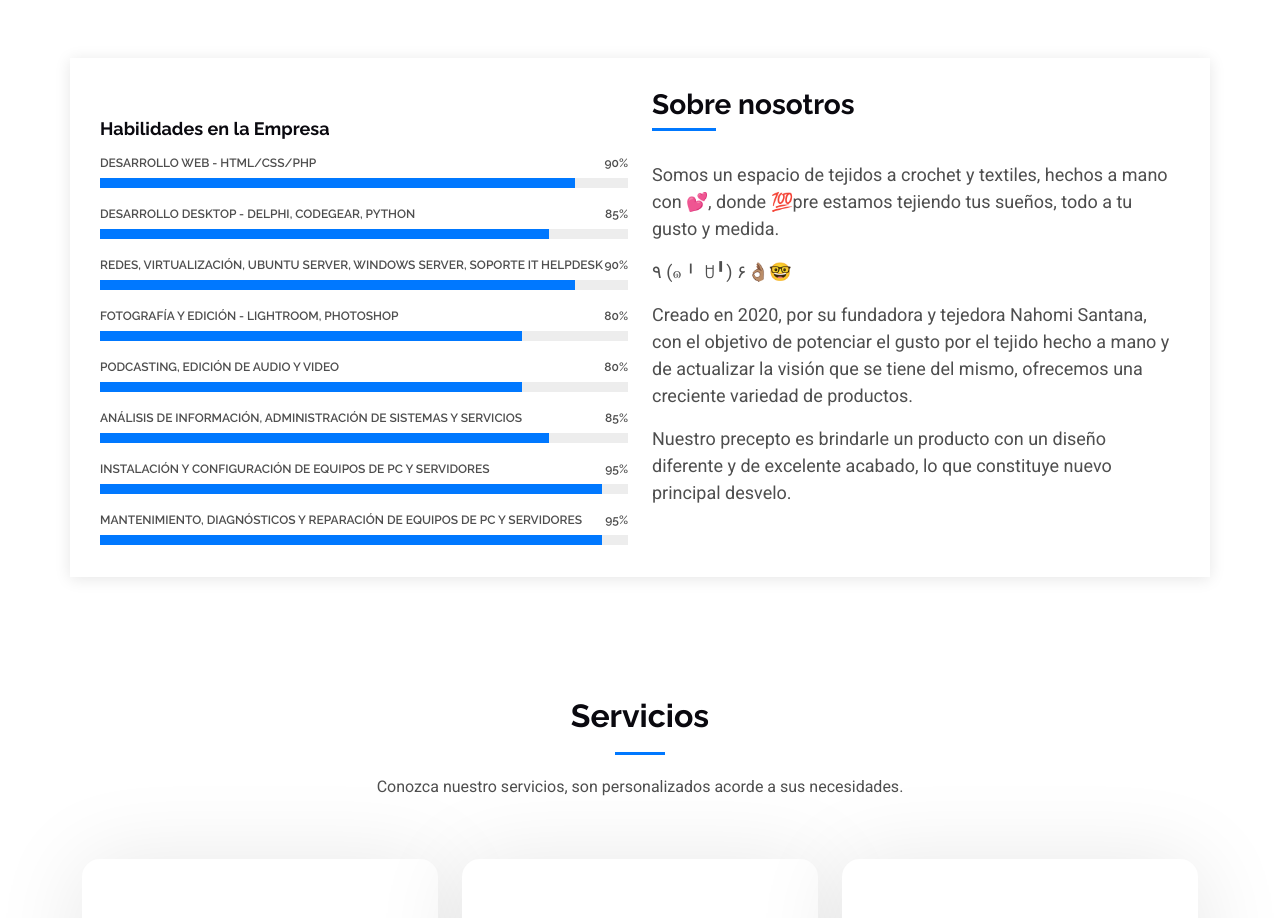
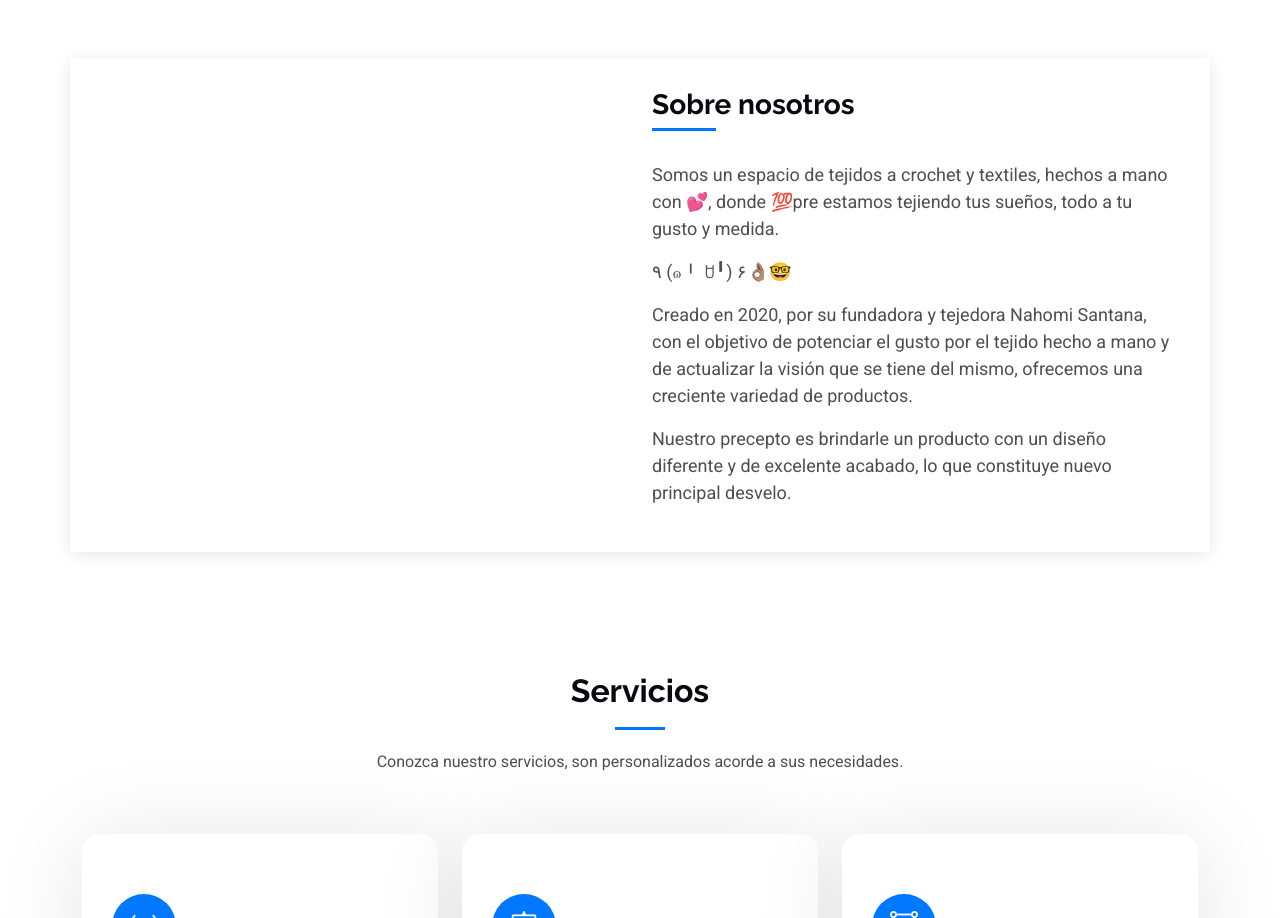
Before and after one commit to egantz09/naoscrochet, a plain HTML site: page index.html in a window 1280 px wide. Shown: the part 803-1721 px from the top of the page. Drawn offline with Linux system fonts and the light colour scheme.

Commit message:
Update index.html

```diff
--- a/index.html
+++ b/index.html
@@ -85,67 +85,6 @@
         <div class="row gy-4">
           <div class="col-md-6">
 
-            <div class="skills-content skills-animation">
-
-              <h5>Habilidades en la Empresa</h5>
-
-              <div class="progress">
-                <span class="skill"><span>Desarrollo Web - HTML/CSS/PHP</span> <i class="val">90%</i></span>
-                <div class="progress-bar-wrap">
-                  <div class="progress-bar" role="progressbar" aria-valuenow="90" aria-valuemin="0" aria-valuemax="100"></div>
-                </div>
-              </div><!-- End Skills Item -->
-
-              <div class="progress">
-                <span class="skill"><span>Desarrollo Desktop - Delphi, CodeGear, Python</span> <i class="val">85%</i></span>
-                <div class="progress-bar-wrap">
-                  <div class="progress-bar" role="progressbar" aria-valuenow="85" aria-valuemin="0" aria-valuemax="100"></div>
-                </div>
-              </div><!-- End Skills Item -->
-
-              <div class="progress">
-                <span class="skill"><span>Redes, Virtualización, Ubuntu Server, Windows Server, Soporte IT HelpDesk</span> <i class="val">90%</i></span>
-                <div class="progress-bar-wrap">
-                  <div class="progress-bar" role="progressbar" aria-valuenow="90" aria-valuemin="0" aria-valuemax="100"></div>
-                </div>
-              </div><!-- End Skills Item -->
-
-              <div class="progress">
-                <span class="skill"><span>Fotografía y Edición - Lightroom, Photoshop</span> <i class="val">80%</i></span>
-                <div class="progress-bar-wrap">
-                  <div class="progress-bar" role="progressbar" aria-valuenow="80" aria-valuemin="0" aria-valuemax="100"></div>
-                </div>
-              </div><!-- End Skills Item -->
-
-              <div class="progress">
-                <span class="skill"><span>Podcasting, Edición de Audio y Video </span> <i class="val">80%</i></span>
-                <div class="progress-bar-wrap">
-                  <div class="progress-bar" role="progressbar" aria-valuenow="80" aria-valuemin="0" aria-valuemax="100"></div>
-                </div>
-              </div><!-- End Skills Item -->
-
-              <div class="progress">
-                <span class="skill"><span>Análisis de Información, Administración de Sistemas y Servicios</span> <i class="val">85%</i></span>
-                <div class="progress-bar-wrap">
-                  <div class="progress-bar" role="progressbar" aria-valuenow="85" aria-valuemin="0" aria-valuemax="100"></div>
-                </div>
-              </div><!-- End Skills Item -->
-
-              <div class="progress">
-                <span class="skill"><span>Instalación y configuración de equipos de PC y Servidores</span> <i class="val">95%</i></span>
-                <div class="progress-bar-wrap">
-                  <div class="progress-bar" role="progressbar" aria-valuenow="95" aria-valuemin="0" aria-valuemax="100"></div>
-                </div>
-              </div><!-- End Skills Item -->
-
-              <div class="progress">
-                <span class="skill"><span>Mantenimiento, diagnósticos y reparación de equipos de PC y Servidores </span> <i class="val">95%</i></span>
-                <div class="progress-bar-wrap">
-                  <div class="progress-bar" role="progressbar" aria-valuenow="95" aria-valuemin="0" aria-valuemax="100"></div>
-                </div>
-              </div><!-- End Skills Item -->
-
-            </div>
           </div>
 
           <div class="col-md-6">
```
